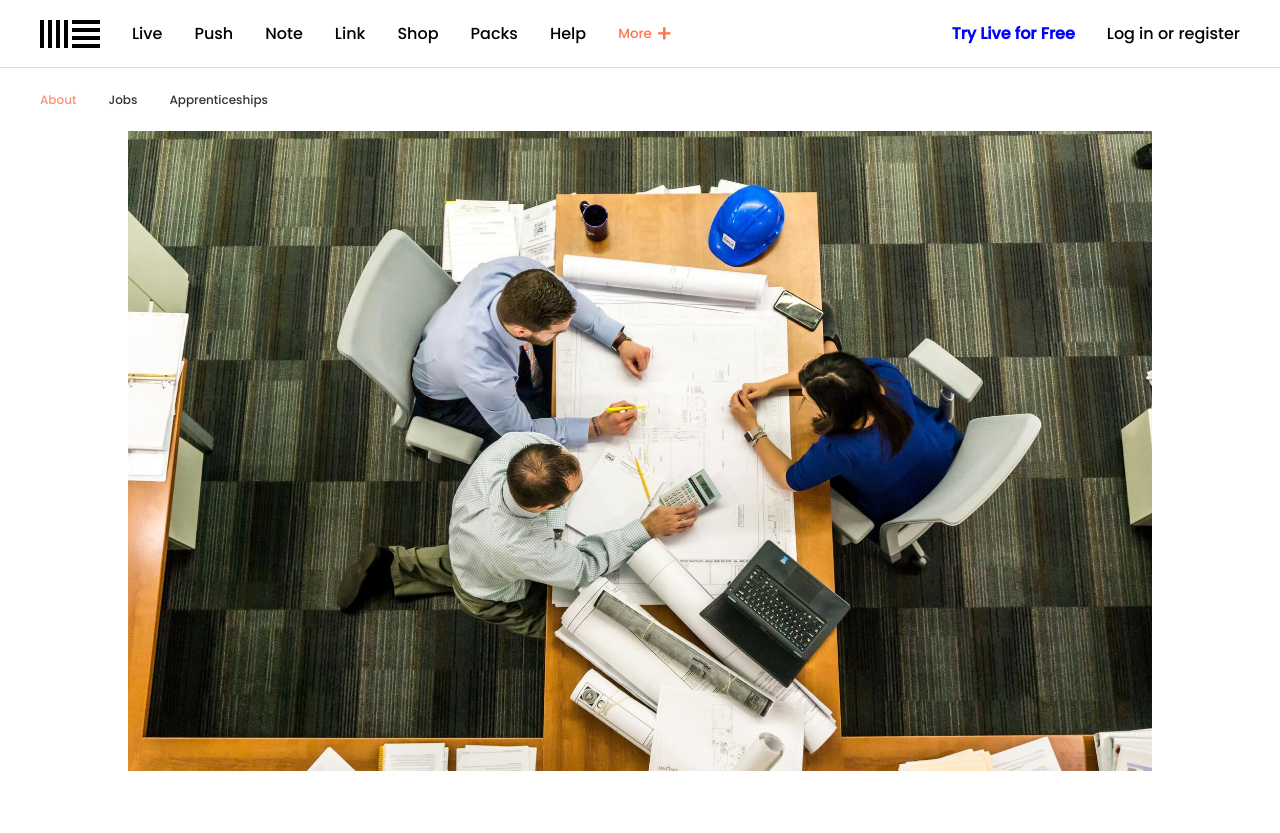
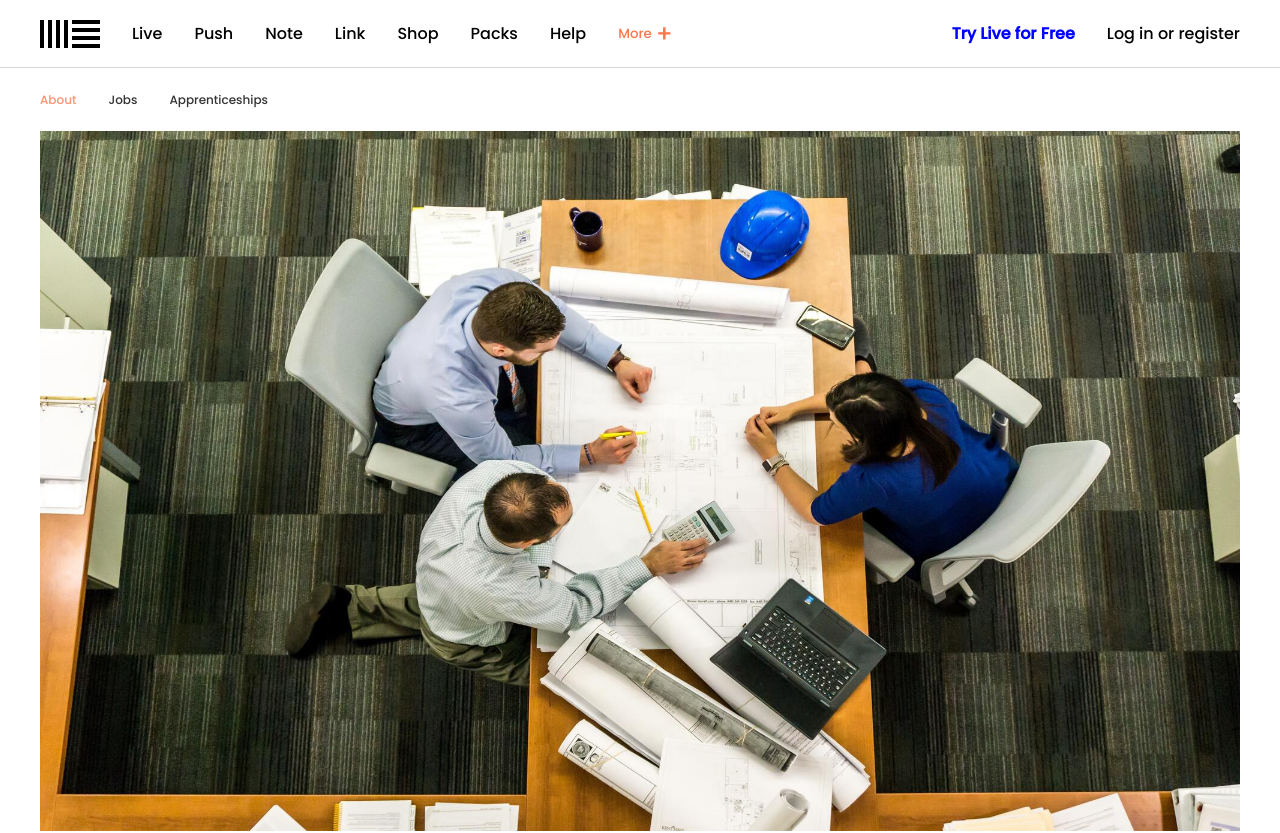
Before and after one commit to mdtagg/Ableton, a React (Vite) app: page /jobs in a window 1280 px wide. Shown: the top 833 px of the page. Built offline with nearby package versions, Linux system fonts and the light colour scheme.

Commit message:
about picture and job page pictures resized

```diff
--- a/src/App.tsx
+++ b/src/App.tsx
@@ -5,7 +5,7 @@ import Footer from "./components/Footer"
 import Jobs from "./Pages/Jobs"
 import { useState,useEffect } from 'react'
 import MoreDropdown from "./components/MoreDropdown"
-import { BrowserRouter,Routes, Route, Link } from "react-router-dom"
+import { Routes, Route } from "react-router-dom"
 
 function App() {
 
--- a/src/Pages/About/index.tsx
+++ b/src/Pages/About/index.tsx
@@ -5,8 +5,8 @@ const About = () => {
         <>
         <img
           src="../../src/Assets/pexels-cowomen-2041627 (1)-min.jpg"
-          height="100%"
-          width="100%"
+          height="700px"
+          width="1200px"
         />
 
         <section className="text-section">
--- a/src/Pages/Jobs/index.tsx
+++ b/src/Pages/Jobs/index.tsx
@@ -5,8 +5,8 @@ const Jobs = () => {
         <>
             <img
                 src="/src/Assets/pexels-pixabay-416405_2000x1250.jpg"
-                height="100%"
-                width="100%"
+                height="700px"
+                width="1200px"
             ></img>
 
         </>
```
